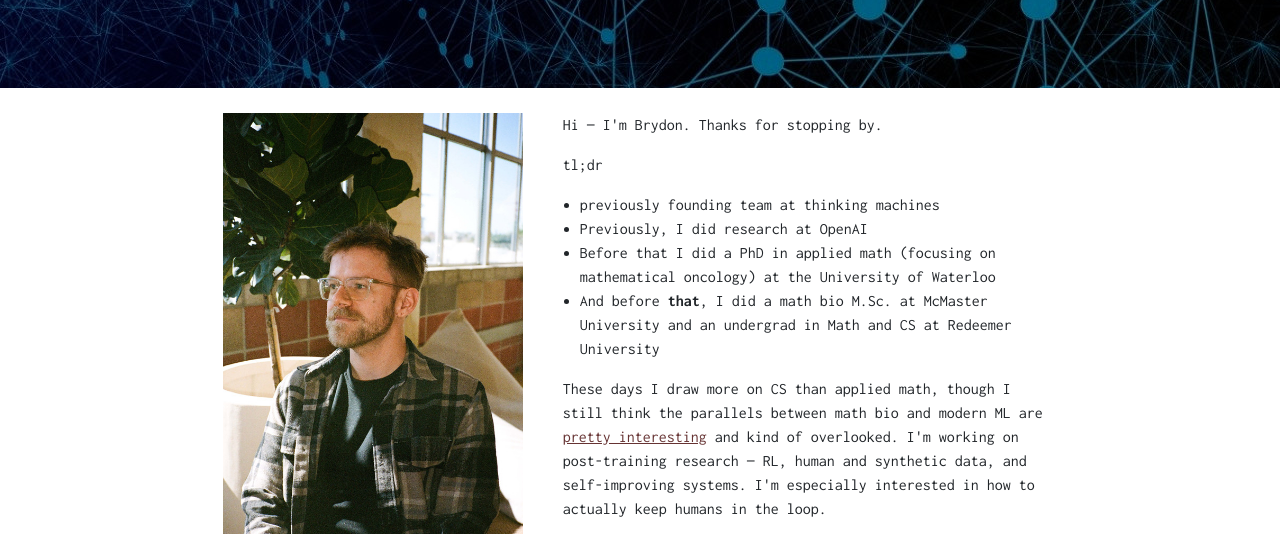
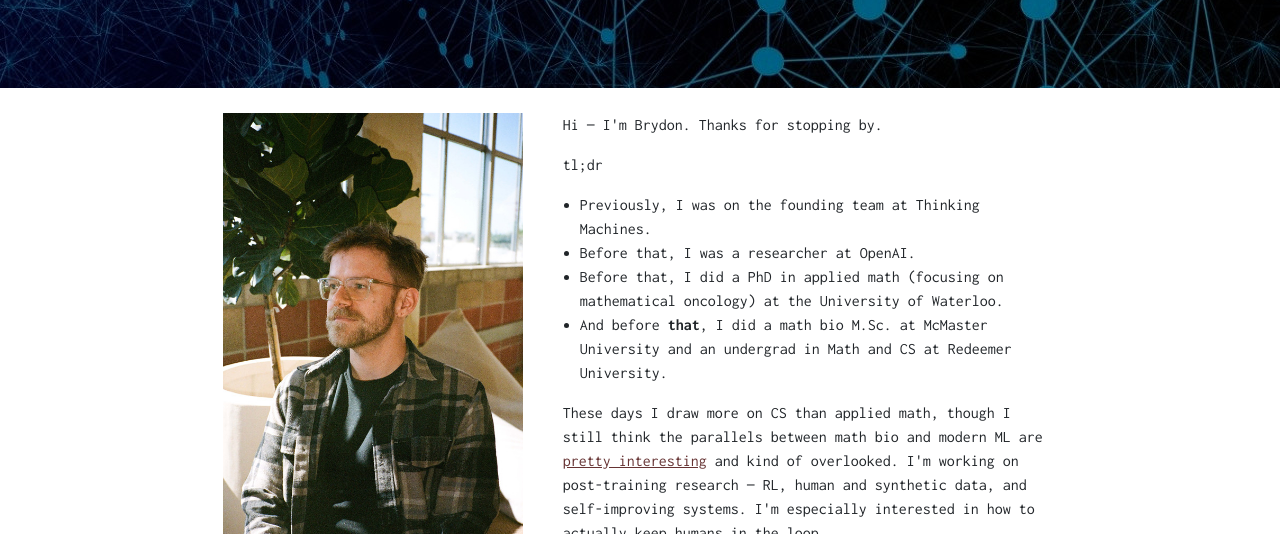
Before and after one commit to brydon/brydon.github.io, a plain HTML site: page index.html in a window 1280 px wide. Shown: the part 212-746 px from the top of the page. Drawn offline with nearby package versions, Linux system fonts and the light colour scheme.

Commit message:
Refine career history copy

```diff
--- a/index.html
+++ b/index.html
@@ -131,12 +131,12 @@
                     tl;dr
                 </p>
                 <ul>
-                    <li>previously founding team at thinking machines</li>
-                    <li>Previously, I did research at OpenAI</li>
-                    <li>Before that I did a PhD in applied math (focusing on mathematical oncology) at the University of
-                        Waterloo</li>
+                    <li>Previously, I was on the founding team at Thinking Machines.</li>
+                    <li>Before that, I was a researcher at OpenAI.</li>
+                    <li>Before that, I did a PhD in applied math (focusing on mathematical oncology) at the University of
+                        Waterloo.</li>
                     <li>And before <strong>that</strong>, I did a math bio M.Sc. at McMaster University and an undergrad
-                        in Math and CS at Redeemer University</li>
+                        in Math and CS at Redeemer University.</li>
                 </ul>
                 <p>
                     These days I draw more on CS than applied math, though I still think the parallels between math bio
```
